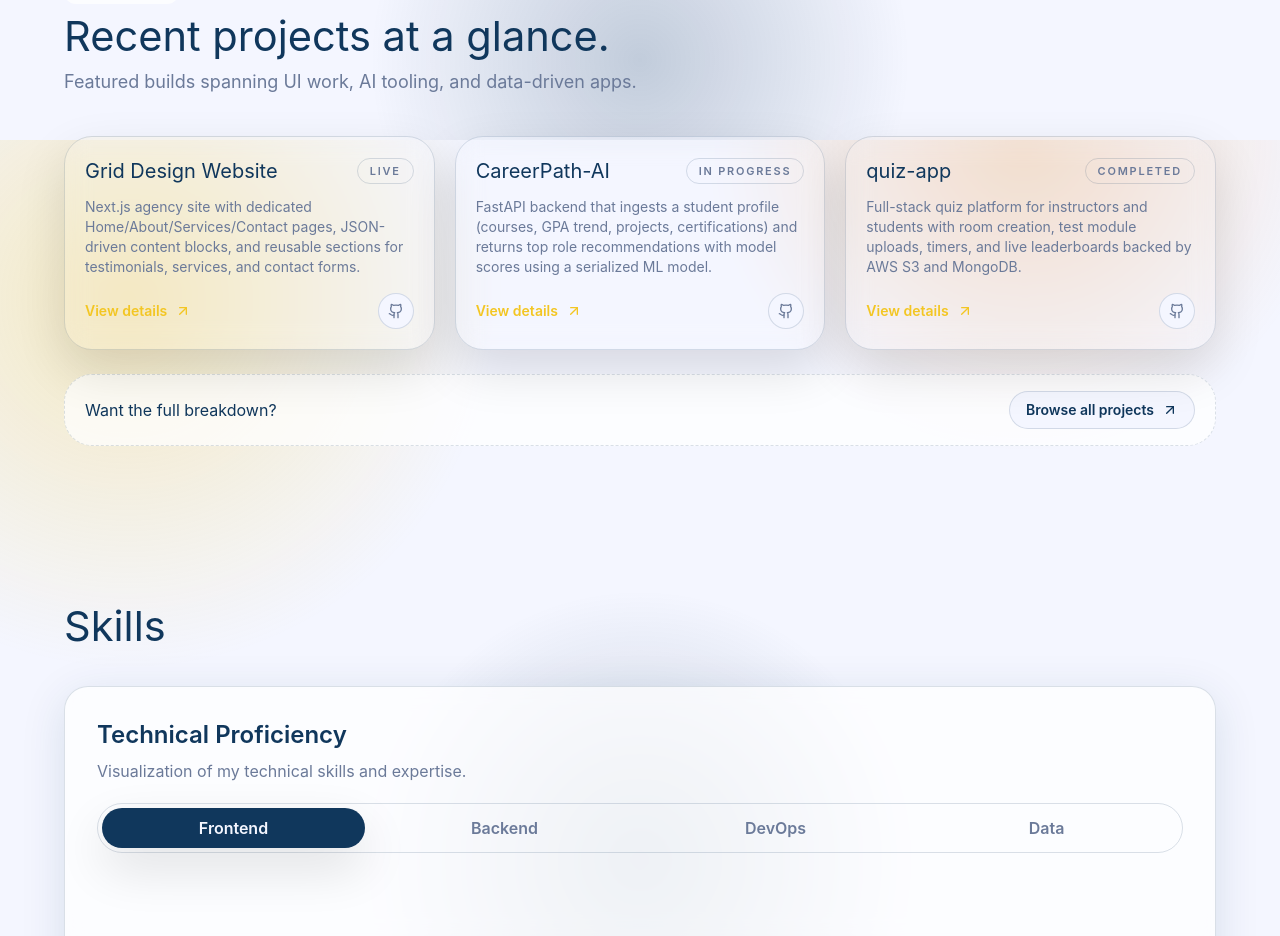
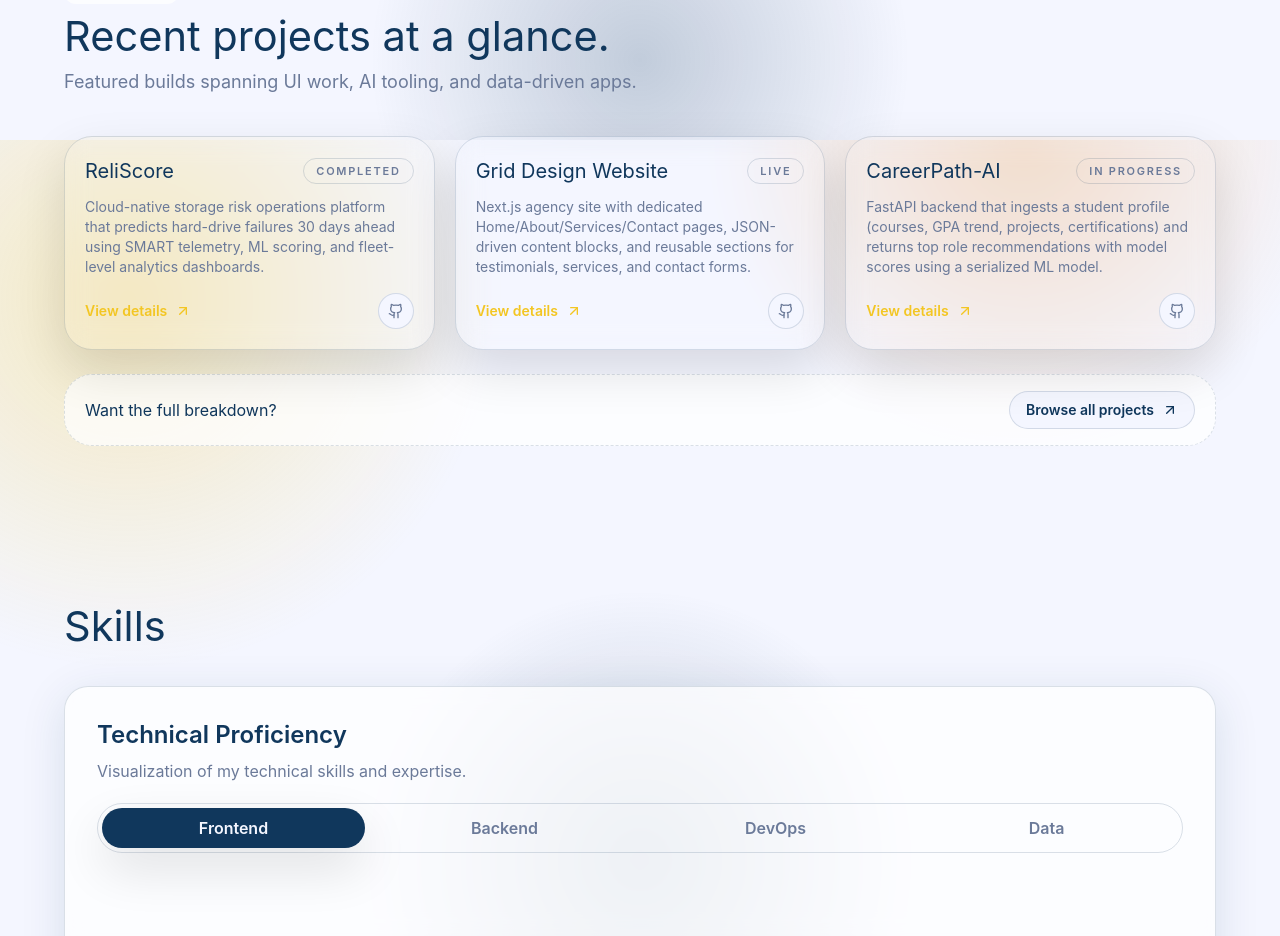
Before and after one commit to CSingh26/portfolio, a Next.js app: page / in a window 1280 px wide. Shown: the part 1460-2396 px from the top of the page. Built offline with nearby package versions, Linux system fonts and the light colour scheme.

Commit message:
Add ReliScore project and update completion statuses

```diff
--- a/src/data/projects.ts
+++ b/src/data/projects.ts
@@ -21,6 +21,38 @@ export type Project = {
 }
 
 export const projects: Project[] = [
+  {
+    title: "ReliScore",
+    slug: "reli-score",
+    description:
+      "Cloud-native storage risk operations platform that predicts hard-drive failures 30 days ahead using SMART telemetry, ML scoring, and fleet-level analytics dashboards.",
+    status: "Completed",
+    tags: ["Next.js", "NestJS", "FastAPI", "Postgres", "Machine Learning"],
+    links: {
+      github: "https://github.com/CSingh26/ReliScore",
+    },
+    details: {
+      overview:
+        "ReliScore is a monorepo platform for predictive storage failure monitoring. It combines a Next.js dashboard, a NestJS platform API, and a FastAPI model service to ingest telemetry, generate features, run scoring, and surface explainable risk insights per drive and across the fleet.",
+      highlights: [
+        "Monorepo architecture spanning apps/web, services/api, services/model, and ml/training pipelines.",
+        "End-to-end scoring flow from daily telemetry ingestion to feature generation and batch predictions.",
+        "Fleet overview, drive filters, and drilldowns with explainable top-reason insights.",
+        "Docker Compose local stack with seeded demo data and one-command startup.",
+        "Versioned model artifacts with metrics, model cards, and active-model switching.",
+      ],
+      stack: [
+        "Next.js",
+        "TypeScript",
+        "NestJS",
+        "FastAPI",
+        "Python",
+        "Prisma",
+        "Postgres",
+        "Docker",
+      ],
+    },
+  },
   {
     title: "Grid Design Website",
     slug: "grid-design-website",
@@ -261,7 +293,7 @@ export const projects: Project[] = [
     slug: "studyos",
     description:
       "iOS-only study organizer focused on offline-first planning with Canvas sync, iCal imports, focus sessions, and a privacy-first vault.",
-    status: "In Progress",
+    status: "Completed",
     tags: ["Swift", "iOS", "SwiftData", "Canvas", "Offline First"],
     links: {
       github: "https://github.com/CSingh26/StudyOS",
```
